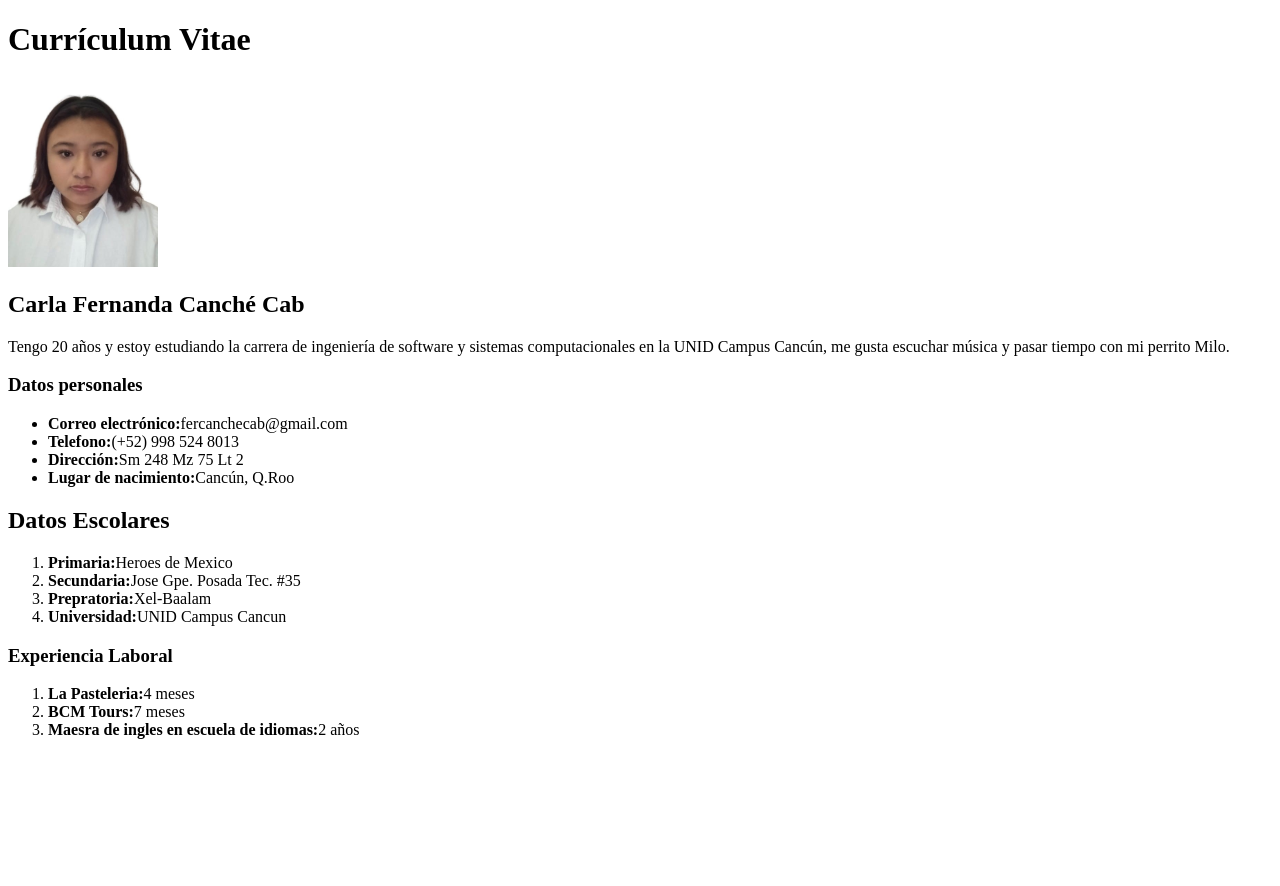
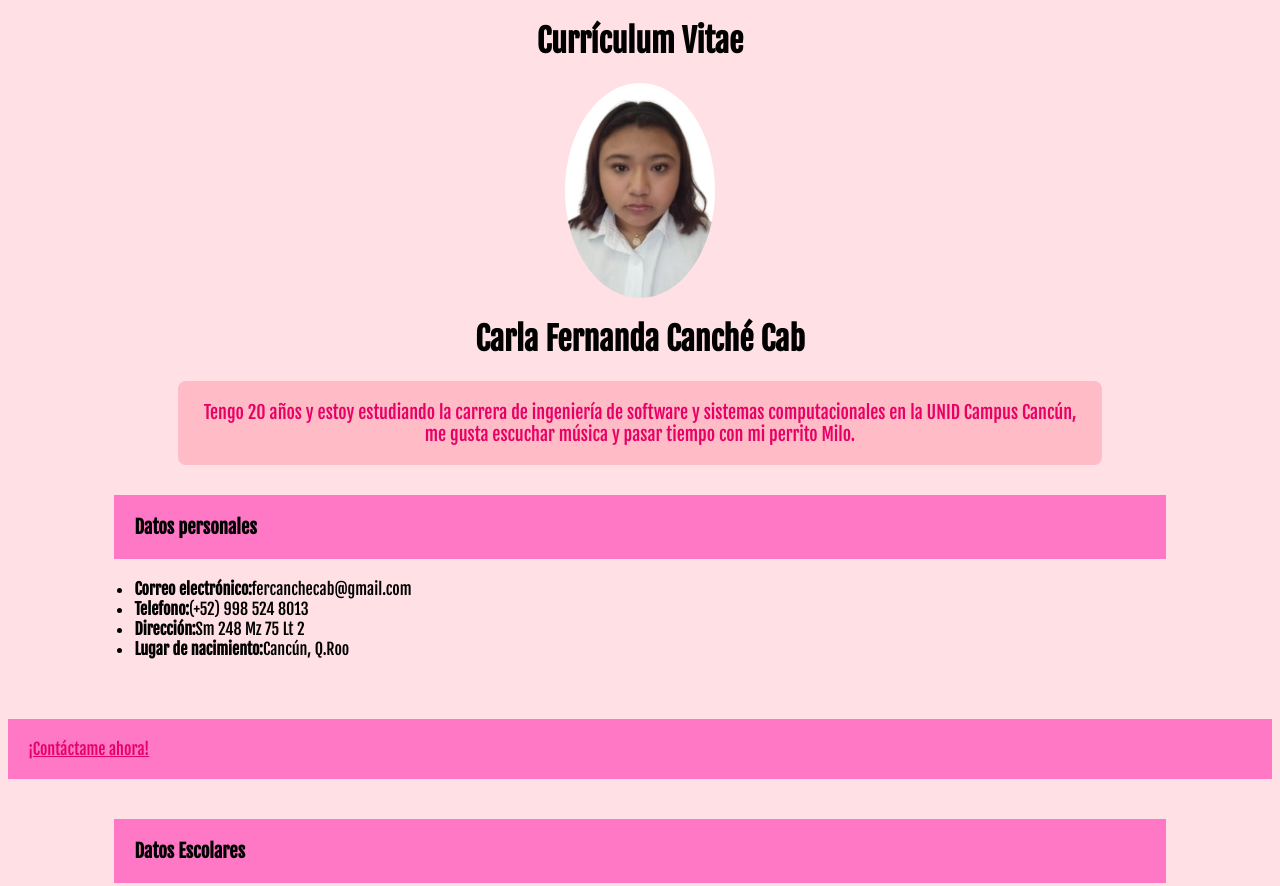
Before and after one commit to carlafrr/ingenieria_de_software, a plain HTML site: page index.html in a window 1280 px wide. Shown: the top 886 px of the page. Before the commit the page ends 800 px from the top, so only its background shows below. Drawn offline with Linux system fonts and the light colour scheme.

Commit message:
agregar botón de contacto

```diff
--- a/index.html
+++ b/index.html
@@ -7,10 +7,10 @@
     <title>Mi primera pagina</title>
 </head>
 <body>
-    <p style="text-align: justify;"></p>
+
     <h1>Currículum Vitae</h1>
     <img src="foto.jpg" width="150px" height="auto" alt="Foto de Carla">
-    <h2>Carla Fernanda Canché Cab</h2>
+    <h1>Carla Fernanda Canché Cab</h2>
     <p>Tengo 20 años y estoy estudiando la carrera de ingeniería de software y sistemas computacionales en la UNID Campus Cancún, me gusta escuchar música y pasar tiempo con mi perrito  Milo.</p>
         <h3>Datos personales</h3>
     <ul>
@@ -20,7 +20,9 @@
         <li><strong>Lugar de nacimiento:</strong>Cancún, Q.Roo</li>
     </ul>
 
-    <h2>Datos Escolares</h2>
+     <a href="contacto.html">¡Contáctame ahora!</a>
+
+    <h3>Datos Escolares</h2>
     <ol>
         <li><strong>Primaria:</strong>Heroes de Mexico </li>
         <li><strong>Secundaria:</strong>Jose Gpe. Posada Tec. #35</li>
@@ -35,6 +37,5 @@
         <li><strong>Maesra de ingles en escuela de idiomas:</strong>2 años</li>
 
     </ol>
-    </p>
 </body>
 </html>
--- a/styles.css
+++ b/styles.css
@@ -0,0 +1,88 @@
+/*selectores
+-etiquetas-> nombre de la etiqueta
+ID-> #nombreID
+Clases->#.nombreClase
+*/
+
+
+@import url('https://fonts.googleapis.com/css2?family=Fjalla+One&display=swap');
+
+body{
+
+    background: rgb(255, 224, 229);
+     font-family: "Fjalla One", sans-serif;
+}
+
+h1,h2 {
+
+    text-align: center;
+
+}
+
+img{
+
+     display: block;
+     margin: auto;
+     border-radius: 50%;
+     width: 200;
+     height: 215px;
+     object-fit: cover;
+     transition: all 0.5s ease;
+
+
+
+}
+
+img:hover{
+
+     transform: scale(1.1);
+
+}
+
+p{
+
+    text-align: center;
+    background: rgb(255, 188, 199);
+    margin: auto;
+    width: 70%;
+    font-size: 18px;
+    padding: 20px;
+    border-radius: 8px;
+    color: rgb(233, 0, 101);
+
+
+}
+
+p:hover{
+
+     background: white;
+
+}
+
+h3,h2{
+
+    width: 80%;
+    margin: auto;
+    background:rgb(255, 120, 197);
+    padding:20px;
+    margin-top:30px ;
+
+}
+
+ul, ol{
+
+    width: 80%;
+    margin:auto;
+    padding:20px;
+}
+
+a{
+
+    background: rgb(255, 120, 197);;
+    color:rgb(233, 0, 101);
+    padding:20px;
+    display: block;
+    margin:40px auto;
+
+
+}
```
